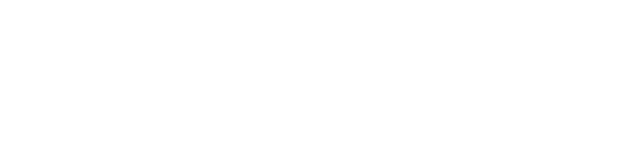
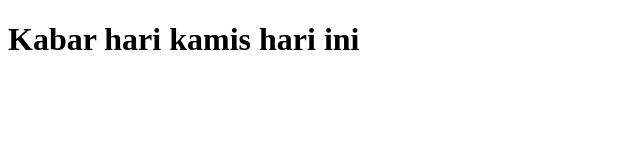
Before and after one commit to bluecodemx/git-test, a plain HTML site: page kamis.html in a window 1280 px wide. Shown: the whole page, without its empty margins (0-640 px from the left). Drawn offline with Linux system fonts and the light colour scheme.

Commit message:
Penambahan Script h1 pada kamis.html

```diff
--- a/kamis.html
+++ b/kamis.html
@@ -6,5 +6,7 @@
     <meta name="viewport" content="width=device-width, initial-scale=1.0" />
     <title>Berita Kamis</title>
   </head>
-  <body></body>
+  <body>
+    <h1>Kabar hari kamis hari ini</h1>
+  </body>
 </html>
```
